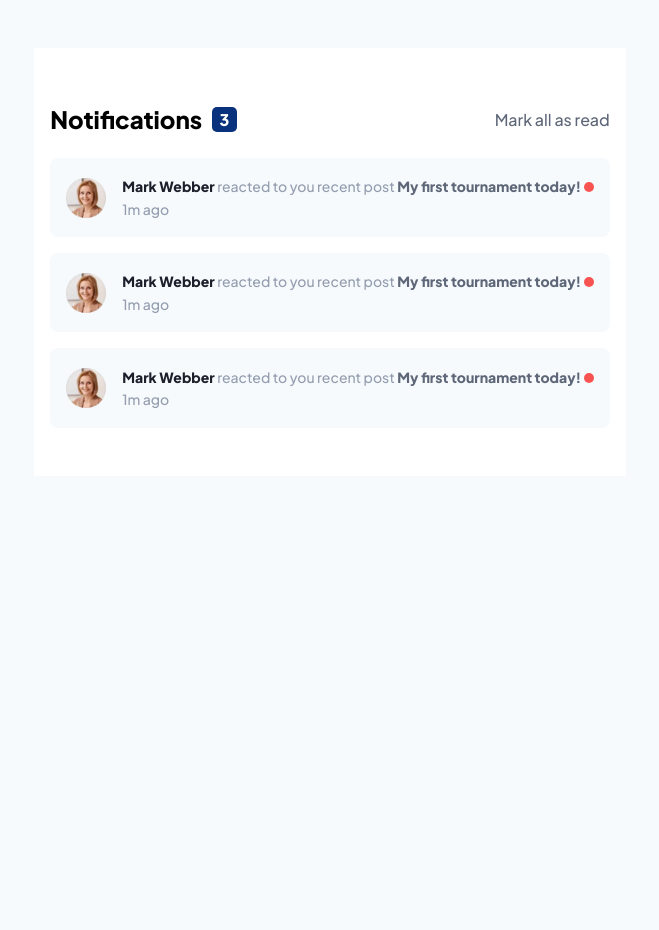
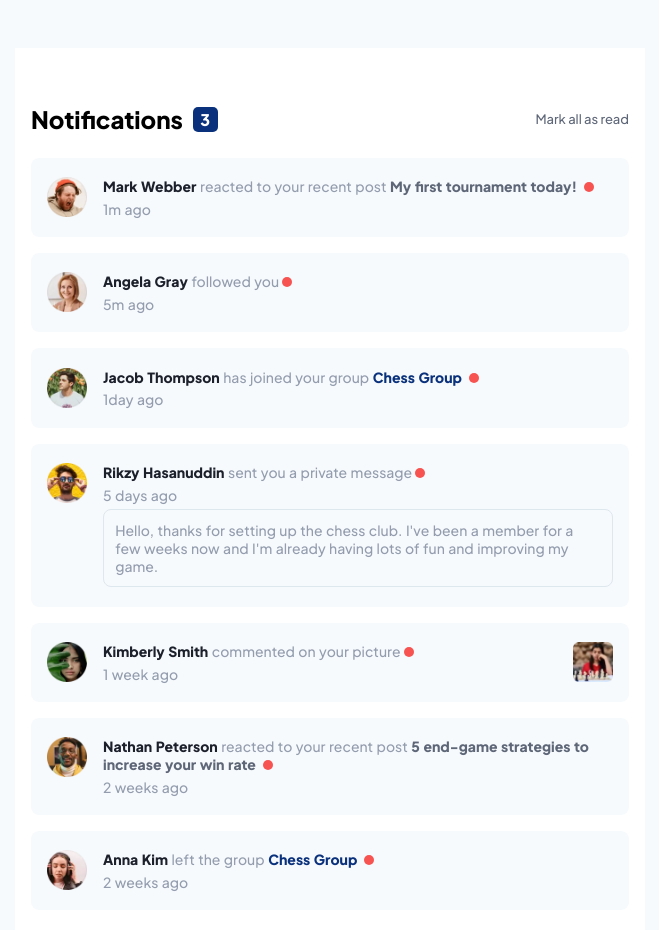
Before and after one commit to Julius-Java/notification-page, a React (Vite) app: page / in a window 1280 px wide. Shown: the top 930 px of the page, without its empty margins (310-969 px from the left). Before the commit the page ends 800 px from the top, so only its background shows below. Built offline with nearby package versions, Linux system fonts and the light colour scheme.

Commit message:
Create Notification Data Model and render using map

```diff
--- a/src/App.jsx
+++ b/src/App.jsx
@@ -1,7 +1,14 @@
 import { useState } from 'react'
-import angelaImg from "./assets/images/avatar-angela-gray.png"
+import NotificationBox from './components/NotificationBox'
+import data from './data'
 
 function App() {
+
+  const notifications = data.map((items, index) => {
+    return (
+      <NotificationBox key={index} items={items} />
+    )
+  })
 
   return (
     <main id='main'>
@@ -18,46 +25,7 @@ function App() {
       </section>
 
       <section className='messages'>
-        <div className='notificationBox'>
-          <img className='avatar' src={angelaImg} />
-
-          <div className='notification'>
-            <div>
-              <p className='notification--text'> <span className='notification--trigger'>Mark Webber</span> reacted to you recent post <span className='notificationHighlight'>My first tournament today! </span> <span className='notification--dot'></span>
-              </p>
-            </div>
-
-            <p className='notification--time'>1m ago</p>
-          </div>
-        </div>
-
-        <div className='notificationBox'>
-          <img className='avatar' src={angelaImg} />
-
-          <div className='notification'>
-            <div>
-              <p className='notification--text'> <span className='notification--trigger'>Mark Webber</span> reacted to you recent post <span className='notificationHighlight'>My first tournament today! </span> <span className='notification--dot'></span>
-              </p>
-            </div>
-
-            <p className='notification--time'>1m ago</p>
-          </div>
-        </div>
-
-                <div className='notificationBox'>
-          <img className='avatar' src={angelaImg} />
-
-          <div className='notification'>
-            <div>
-              <p className='notification--text'> <span className='notification--trigger'>Mark Webber</span> reacted to you recent post <span className='notificationHighlight'>My first tournament today! </span> <span className='notification--dot'></span>
-              </p>
-            </div>
-
-            <p className='notification--time'>1m ago</p>
-          </div>
-        </div>
-
-
+        {notifications}
       </section>
 
     </main>
--- /dev/null
+++ b/src/components/NotificationBox.jsx
@@ -0,0 +1,34 @@
+import angelaImg from "../assets/images/avatar-kimberly-smith.png"
+
+
+export default function NotificationBox(props) {
+    const {avatar, trigger, message, postHighlight, groupHighlight, pictureHighlight: {highlightAvatar}, privateMsg, time} = props.items
+
+    return (
+        <div className='notificationBox'>
+            <img className='avatar' src={"src/assets/images/" + avatar} />
+
+            <div className={'notification ' + (highlightAvatar && "pictureHighlight")}>
+                <div>
+                    <p className='notification--text'>
+                        <span className='notification--trigger'>{trigger} </span>
+                        {message}
+                        {postHighlight && <span className='notificationHighlight'> {postHighlight} </span>}
+                        {groupHighlight && <a href='#' className='groupHighlight'> {groupHighlight} </a>}
+                        <span className='notification--dot'></span>
+                    </p>
+
+                    <p className='notification--time'>{time}</p>
+                </div>
+
+                {highlightAvatar && <img className='picture' src={'src/assets/images/' + highlightAvatar} />}
+
+                {privateMsg &&
+                    <div className='privateMsg'>
+                        <p>{privateMsg}</p>
+                    </div>
+                }
+            </div>
+        </div>
+    )
+}
--- a/src/data.js
+++ b/src/data.js
@@ -1,15 +1,101 @@
 const data = [
     {
-        avatar: "",
-        message: "",
-        postHighlight: "",
-        groupHighlight: "",
+        avatar: "avatar-mark-webber.png",
+        trigger: "Mark Webber",
+        message: "reacted to your recent post",
+        postHighlight: "My first tournament today!",
+        groupHighlight: false,
         pictureHighlight: {
-            pictureAvatar: ""
+            highlightAvatar: false
         },
-        privateMsg: "",
-        time: ""
-    }
+        privateMsg: false,
+        time: "1m ago",
+        msgStatus: false
+    },
+
+    {
+        avatar: "avatar-angela-gray.png",
+        trigger: "Angela Gray",
+        message: "followed you",
+        postHighlight: false,
+        groupHighlight: false,
+        pictureHighlight: {
+            highlightAvatar: false
+        },
+        privateMsg: false,
+        time: "5m ago",
+        msgStatus: false
+    },
+
+    {
+        avatar: "avatar-jacob-thompson.png",
+        trigger: "Jacob Thompson",
+        message: "has joined your group",
+        postHighlight: false,
+        groupHighlight: "Chess Group",
+        pictureHighlight: {
+            highlightAvatar: false
+        },
+        privateMsg: false,
+        time: "1day ago",
+        msgStatus: false
+    },
+
+    {
+        avatar: "avatar-rizky-hasanuddin.png",
+        trigger: "Rikzy Hasanuddin",
+        message: "sent you a private message",
+        postHighlight: false,
+        groupHighlight: false,
+        pictureHighlight: {
+            highlightAvatar: false
+        },
+        privateMsg: "Hello, thanks for setting up the chess club. I've been a member for a few weeks now and I'm already having lots of fun and improving my game.",
+        time: "5 days ago",
+        msgStatus: false
+    },
+
+    {
+        avatar: "avatar-kimberly-smith.png",
+        trigger: "Kimberly Smith",
+        message: "commented on your picture",
+        postHighlight: false,
+        groupHighlight: false,
+        pictureHighlight: {
+            highlightAvatar: "image-chess.png"
+        },
+        privateMsg: false,
+        time: "1 week ago",
+        msgStatus: false
+    },
+
+    {
+        avatar: "avatar-nathan-peterson.png",
+        trigger: "Nathan Peterson",
+        message: "reacted to your recent post",
+        postHighlight: "5 end-game strategies to increase your win rate",
+        groupHighlight: false,
+        pictureHighlight: {
+            highlightAvatar: false
+        },
+        privateMsg: false,
+        time: "2 weeks ago",
+        msgStatus: false
+    },
+
+    {
+        avatar: "avatar-anna-kim.png",
+        trigger: "Anna Kim",
+        message: "left the group",
+        postHighlight: false,
+        groupHighlight: "Chess Group",
+        pictureHighlight: {
+            highlightAvatar: false
+        },
+        privateMsg: false,
+        time: "2 weeks ago",
+        msgStatus: false
+    },
 ]
 
 export default data
--- a/src/index.css
+++ b/src/index.css
@@ -23,7 +23,6 @@
 
 body {
   background-color: var(--neutral-very-light-grayish-blue);
-  /* background-color: blue; */
   min-height: 100vh;
 }
 
@@ -31,13 +30,12 @@ body {
   display: flex;
   min-height: 100%;
   justify-content: center;
-  /* padding-block: 3em; Big screen*/
 }
 
 
 #main {
   background-color: var(--neutral-white);
-  max-width: 1200px;
+  max-width: 630px;
   margin: 0 auto;
   padding: 2em 1em;
   min-height: 10vh;
@@ -70,6 +68,8 @@ body {
 
 .toggleRead {
   color: var(--neutral-dark-grayish-blue);
+  font-size: 13px;
+  cursor: pointer;
 }
 
 .notificationBox {
@@ -83,12 +83,14 @@ body {
   color: var(--neutral-grayish-blue);
 }
 
-.avatar {
+.avatar, .picture {
   width: 40px;
+  align-self: flex-start;
 }
 
 .notification {
   font-size: 14px;
+  word-spacing: 1px;
 }
 
 .notification--trigger {
@@ -107,10 +109,31 @@ body {
   background-color: var(--primary-red);
   border-radius: 50px;
   display: inline-block;
+  margin-left: 0.2rem;
 }
 
 .notification--time {
   margin-top: 0.3rem;
+}
+
+.privateMsg {
+  margin-top: 0.4em;
+  padding: .8em;
+  border: 1px solid var(--neutral-light-grayish-blue-2);
+  border-radius: 8px;
+}
+
+.pictureHighlight {
+  width: 100%;
+  display: flex;
+  align-items: center;
+  justify-content: space-between;
+}
+
+.groupHighlight {
+  text-decoration: none;
+  color: var(--primary-blue);
+  font-weight: 800;
 }
 
 @media (min-width: 700px) {
```
Also changed, not shown: 1 other file (tests, documents, lock files or other folders).
